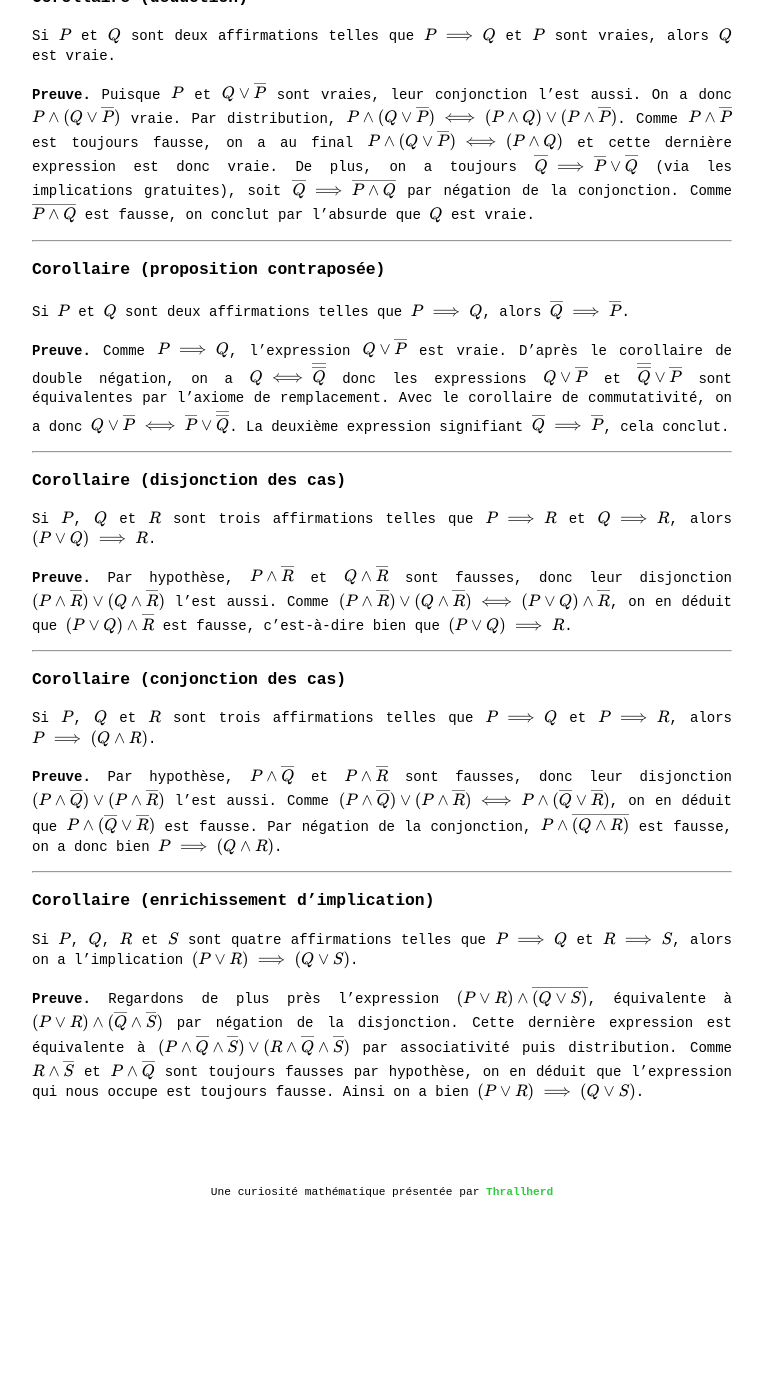
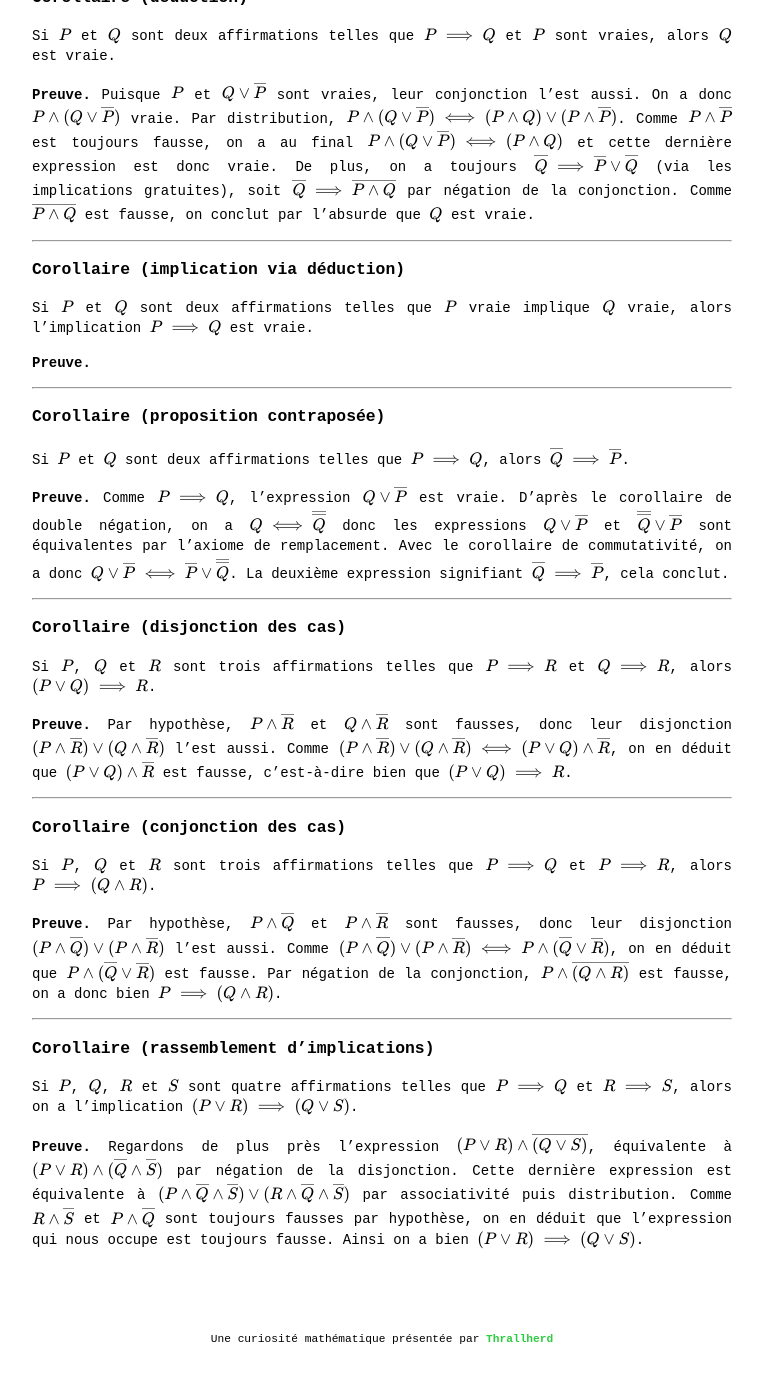
Before and after one commit to Thrallherd/AlgebraExNihilo, a Jekyll site: the page built from logic_cor.md, in a window 1280 px wide and 1400 px high, scrolled down 2088 px. Shown: the top 1383 px of the window, without its empty margins (258-1021 px from the left). Built offline with Jekyll 4.4.1, drawn with Linux system fonts in a browser that asks for light colours; formulas are drawn with MathJax 3; before the commit the page ends 3419 px from its top, so only the background shows below that.

Commit message:
Update logic_cor.md

```diff
--- a/logic_cor.md
+++ b/logic_cor.md
@@ -77,6 +77,14 @@ Si $$P$$ et $$Q$$ sont deux affirmations telles que $$P \implies Q$$ et $$P$$ so
 **Preuve.** Puisque $$P$$ et $$Q \lor \overline P$$ sont vraies, leur conjonction l'est aussi. On a donc $$P \land (Q \lor \overline P)$$ vraie. Par distribution, $$P \land (Q \lor \overline P) \iff (P \land Q) \lor (P \land \overline{P})$$. Comme $$P \land \overline{P}$$ est toujours fausse, on a au final $$P \land (Q \lor \overline P) \iff (P \land Q)$$ et cette dernière expression est donc vraie. De plus, on a toujours $$\overline{Q} \implies \overline{P} \lor \overline{Q}$$ (via les implications gratuites), soit $$\overline{Q} \implies \overline{P \land Q}$$ par négation de la conjonction. Comme $$\overline{P \land Q}$$ est fausse, on conclut par l'absurde que $$Q$$ est vraie.
 
 
+__________
+### Corollaire (implication via déduction)
+Si $$P$$ et $$Q$$ sont deux affirmations telles que $$P$$ vraie implique $$Q$$ vraie, alors l'implication $$P \implies Q$$ est vraie.
+
+
+**Preuve.**
+
+
 _____
 ### Corollaire (proposition contraposée)
 Si $$P$$ et $$Q$$ sont deux affirmations telles que $$P \implies Q$$, alors $$\overline{Q} \implies \overline{P}$$.
@@ -99,7 +107,7 @@ Si $$P$$, $$Q$$ et $$R$$ sont trois affirmations telles que $$P \implies Q$$ et
 
 
 __________
-### Corollaire (enrichissement d'implication)
+### Corollaire (rassemblement d'implications)
 Si $$P$$, $$Q$$, $$R$$ et $$S$$ sont quatre affirmations telles que $$P \implies Q$$ et $$R \implies S$$, alors on a l'implication $$(P \lor R) \implies (Q \lor S)$$.
 
 **Preuve.** Regardons de plus près l'expression $$(P \lor R) \land \overline{(Q \lor S)}$$, équivalente à $$(P \lor R) \land (\overline{Q} \land \overline{S})$$ par négation de la disjonction. Cette dernière expression est équivalente à $$(P \land \overline{Q} \land \overline{S}) \lor (R \land \overline{Q} \land \overline{S})$$ par associativité puis distribution. Comme $$R \land \overline S$$ et $$P \land \overline Q $$ sont toujours fausses par hypothèse, on en déduit que l'expression qui nous occupe est toujours fausse. Ainsi on a bien $$(P \lor R) \implies (Q \lor S)$$.
```
